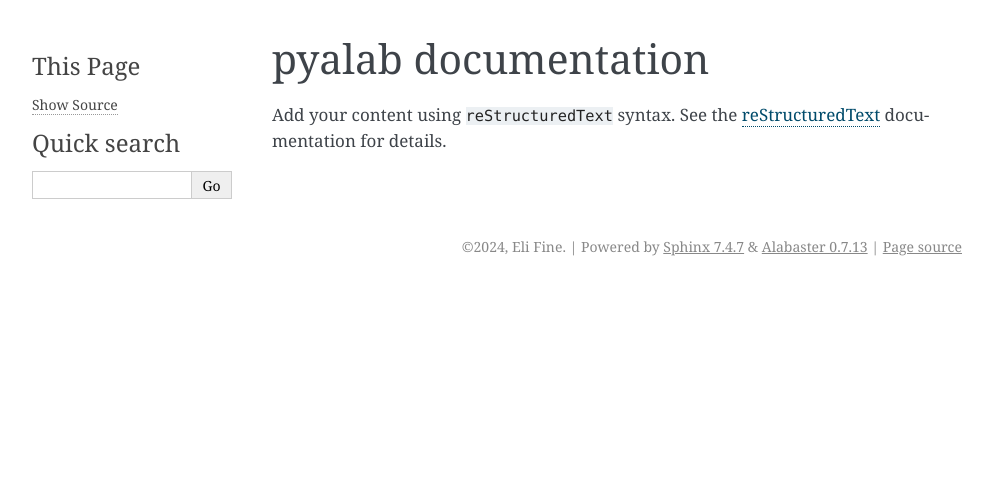
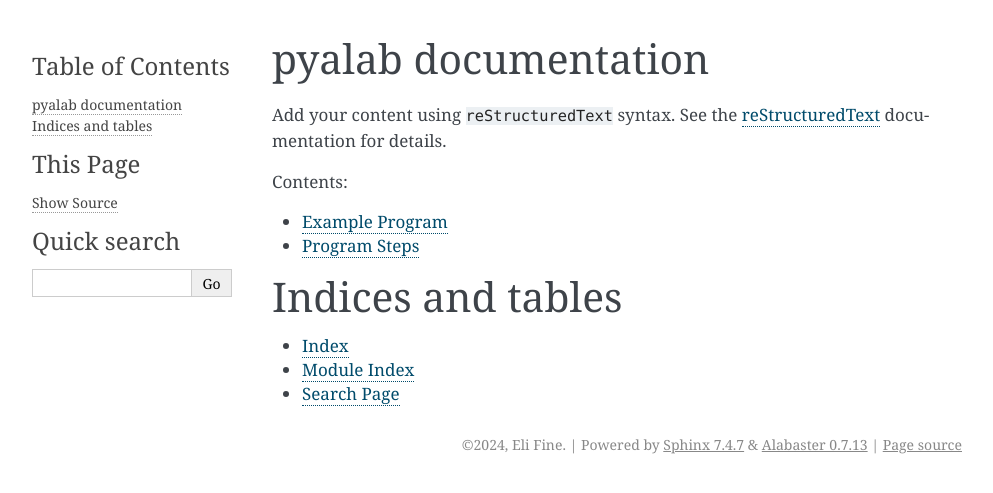
Before and after one commit to LabAutomationAndScreening/pyalab, a Sphinx documentation site: the page built from docs/index.rst, in a window 1280 px wide. Shown: the top 493 px of the page, without its empty margins (148-1141 px from the left). Built offline with Sphinx 7.4.7, drawn with Linux system fonts in a browser that asks for light colours.

Commit message:
added basic docs

```diff
--- a/docs/conf.py
+++ b/docs/conf.py
@@ -16,6 +16,7 @@ author = "Eli Fine"
 extensions = [
     "sphinx.ext.autodoc",
     "sphinx.ext.napoleon",
+    "sphinxcontrib.autodoc_pydantic",
 ]
 
 templates_path = ["_templates"]
--- a/docs/index.rst
+++ b/docs/index.rst
@@ -14,3 +14,13 @@ documentation for details.
 .. toctree::
    :maxdepth: 2
    :caption: Contents:
+
+   example
+   steps
+
+Indices and tables
+==================
+
+* :ref:`genindex`
+* :ref:`modindex`
+* :ref:`search`
--- a/docs/requirements.txt
+++ b/docs/requirements.txt
@@ -1 +1,2 @@
 sphinx==8.1.3
+autodoc_pydantic==2.2.0
--- /dev/null
+++ b/docs/steps.rst
@@ -0,0 +1,8 @@
+.. _steps:
+
+Program Steps
+=============
+
+
+.. automodule:: pyalab.steps.transfer
+    :members:
--- a/pyproject.toml
+++ b/pyproject.toml
@@ -1,6 +1,6 @@
 [project]
 name = "pyalab"
-version = "0.1.0"
+version = "0.1.1"
 description = "Generating programs for ViaLab to control an Integra Assist Plus liquid handling robot"
 authors = [
     {name = "Eli Fine"},
@@ -30,6 +30,7 @@ dev = [
     "syrupy>=4.8.0",
     "pytest-mock>=3.14.0",
     "faker>=31.1.0",
+    "autodoc_pydantic==2.2.0",
 
     # Managed by upstream template
     "pyright>=1.1.391",
```
Also changed, not shown: README.md (+2 -0 lines), docs/example.rst (added, +59 -0 lines), 2 other files.
